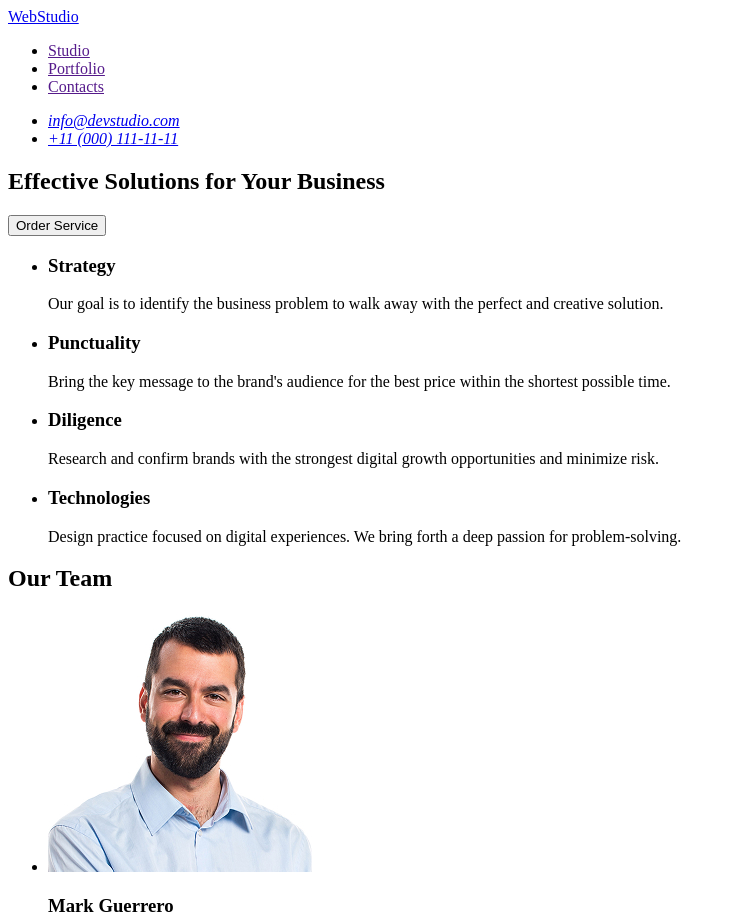
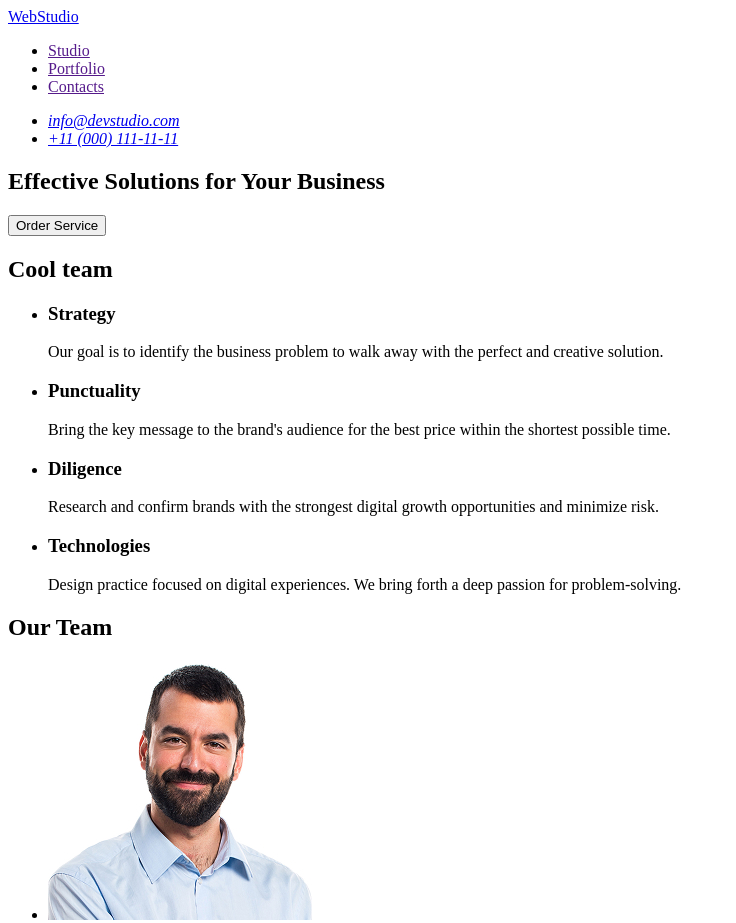
Before and after one commit to maranaurkevic13-eng/goit-markup-hw-01, a plain HTML site: page index.html in a window 1280 px wide. Shown: the top 923 px of the page, without its empty margins (0-736 px from the left). Drawn offline with Linux system fonts and the light colour scheme.

Commit message:
edited the code

```diff
--- a/index.html
+++ b/index.html
@@ -29,6 +29,7 @@
         <button type="button">Order Service</button>
         </section>
         <section>
+            <h2>Cool team</h2>
             <ul>
                 <li>
                     <h3>Strategy</h3>
```
